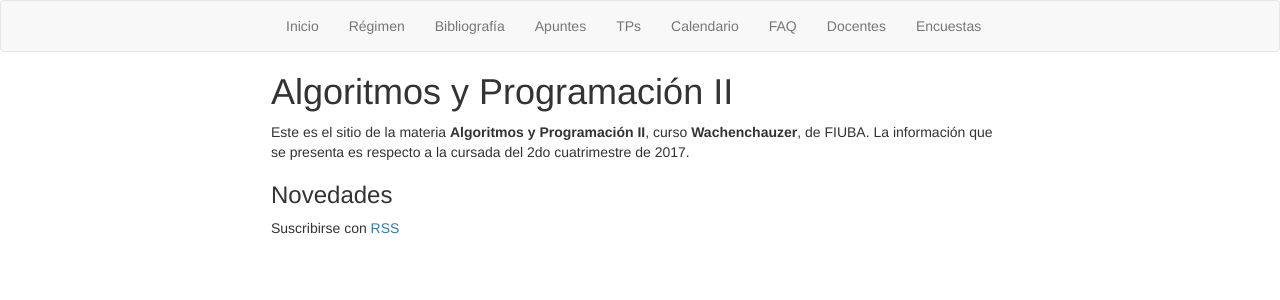
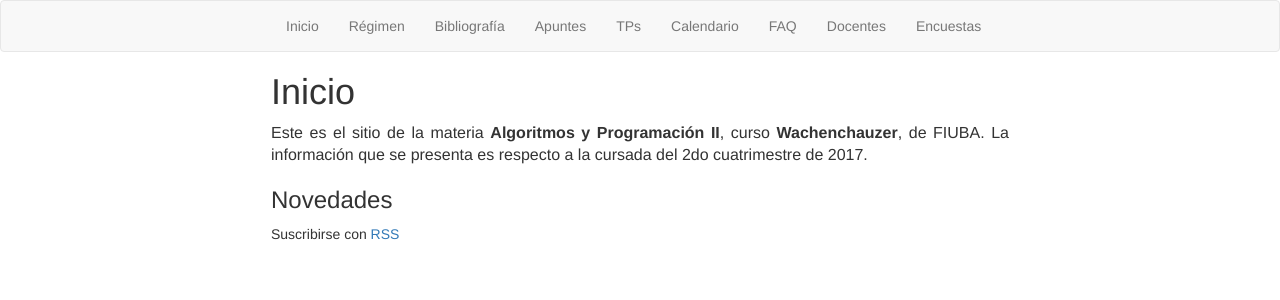
Before and after one commit to algoritmos-rw/algoritmos, a Jekyll site: the page built from docs/00_index.md, in a window 1280 px wide. Shown: the top 300 px of the page. Built offline with Jekyll 4.4.1, drawn with Linux system fonts in a browser that asks for light colours.

Commit message:
Homogenizo textos.

```diff
--- a/docs/_layouts/home.html
+++ b/docs/_layouts/home.html
@@ -4,11 +4,13 @@
 
 <div class="home">
 
-  <h1>Algoritmos y Programación II</h1>
+  <h1>Inicio</h1>
 
-  Este es el sitio de la materia <strong>Algoritmos y Programación II</strong>,
-  curso <strong>Wachenchauzer</strong>, de FIUBA.
-  La información que se presenta es respecto a la cursada del 2do cuatrimestre de 2017.
+  <p>
+    Este es el sitio de la materia <strong>Algoritmos y Programación II</strong>,
+    curso <strong>Wachenchauzer</strong>, de FIUBA.
+    La información que se presenta es respecto a la cursada del 2do cuatrimestre de 2017.
+  </p>
 
   <h3 class="page-heading">Novedades</h1>
 
```
